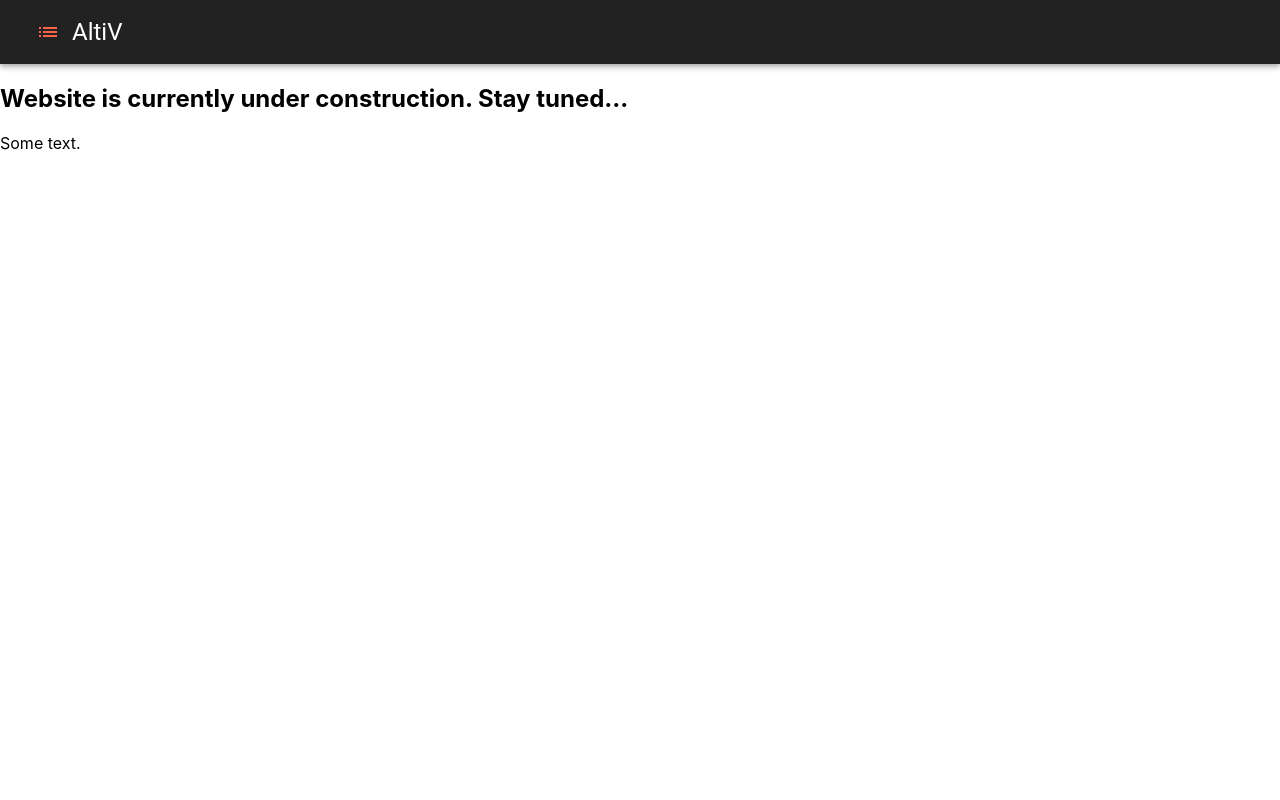
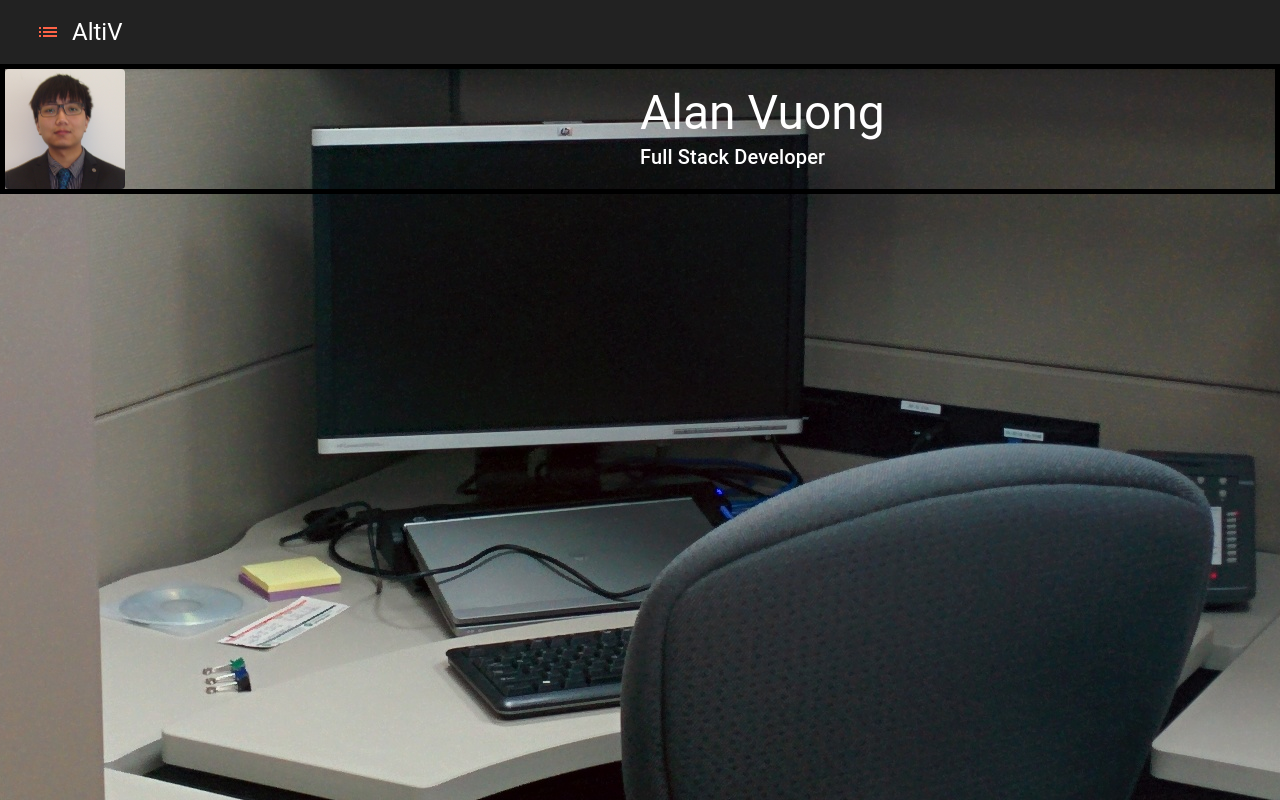
Before and after one commit to AltiV/AltiV.github.io, a React (Create React App) app: page / in a window 1280 px wide. Built offline with nearby package versions, Linux system fonts and the light colour scheme.

Commit message:
Added background image and placeholder home page

```diff
--- a/src/App.css
+++ b/src/App.css
@@ -1,38 +1,8 @@
-.App {
-  text-align: center;
-}
-
-.App-logo {
-  height: 40vmin;
-  pointer-events: none;
-}
-
-@media (prefers-reduced-motion: no-preference) {
-  .App-logo {
-    animation: App-logo-spin infinite 20s linear;
-  }
-}
-
-.App-header {
-  background-color: #282c34;
-  min-height: 100vh;
-  display: flex;
-  flex-direction: column;
-  align-items: center;
-  justify-content: center;
-  font-size: calc(10px + 2vmin);
+body {
+  background: url("./images/background_office.jpg") no-repeat center fixed;
+  -webkit-background: cover;
+  -moz-background: cover;
+  -o-background: cover;
+  -background: cover;
   color: white;
 }
-
-.App-link {
-  color: #61dafb;
-}
-
-@keyframes App-logo-spin {
-  from {
-    transform: rotate(0deg);
-  }
-  to {
-    transform: rotate(360deg);
-  }
-}
--- a/src/App.js
+++ b/src/App.js
@@ -1,4 +1,6 @@
 import React from "react";
+
+import "./App.css";
 
 import { Route } from "react-router-dom";
 
--- a/src/components/home-component.js
+++ b/src/components/home-component.js
@@ -1,11 +1,59 @@
 import React from "react";
 
+import { Box, Grid, Avatar, Typography } from "@material-ui/core";
+import { makeStyles } from "@material-ui/core/styles";
+
+import avatar from "../images/avatar.png";
+
+// CSS STYLES
+const useStyles = makeStyles((theme) => ({
+  mainBox: {
+    // position: "absolute",
+    // top: "50%",
+    // width: "80%",
+    // margin: "auto",
+    border: "5px solid black",
+    // textAlign: "center",
+    display: "flex",
+    color: "white",
+  },
+  gridItem: {
+    textAlign: "center",
+    border: "5px solid red",
+  },
+  avatar: {
+    width: theme.spacing(15),
+    height: theme.spacing(15),
+  },
+}));
+
 const Home = () => {
+  const classes = useStyles();
+
   return (
-    <>
-      <h2>Website is currently under construction. Stay tuned...</h2>
-      <p>Some text.</p>
-    </>
+    <Box className={classes.mainBox}>
+      <Grid container alignItems="center" direction="row">
+        <Grid
+          item
+          xs={12}
+          sm={6}
+          direction="column"
+          justify="center"
+          alignItems="center"
+        >
+          <Avatar
+            src={avatar}
+            variant="rounded"
+            alt="Alan Vuong"
+            className={classes.avatar}
+          />
+        </Grid>
+        <Grid item xs={12} sm={6}>
+          <Typography variant="h3">Alan Vuong</Typography>
+          <Typography variant="h6">Full Stack Developer</Typography>
+        </Grid>
+      </Grid>
+    </Box>
   );
 };
 
--- a/src/components/navbar-component.js
+++ b/src/components/navbar-component.js
@@ -31,7 +31,6 @@ import {
 
 import { makeStyles } from "@material-ui/core/styles";
 
-import avatar from "../images/avatar.png";
 import name_white from "../images/name_white.png";
 
 const menuItems = [
```
Also changed, not shown: src/images/background_office.jpg (added).
